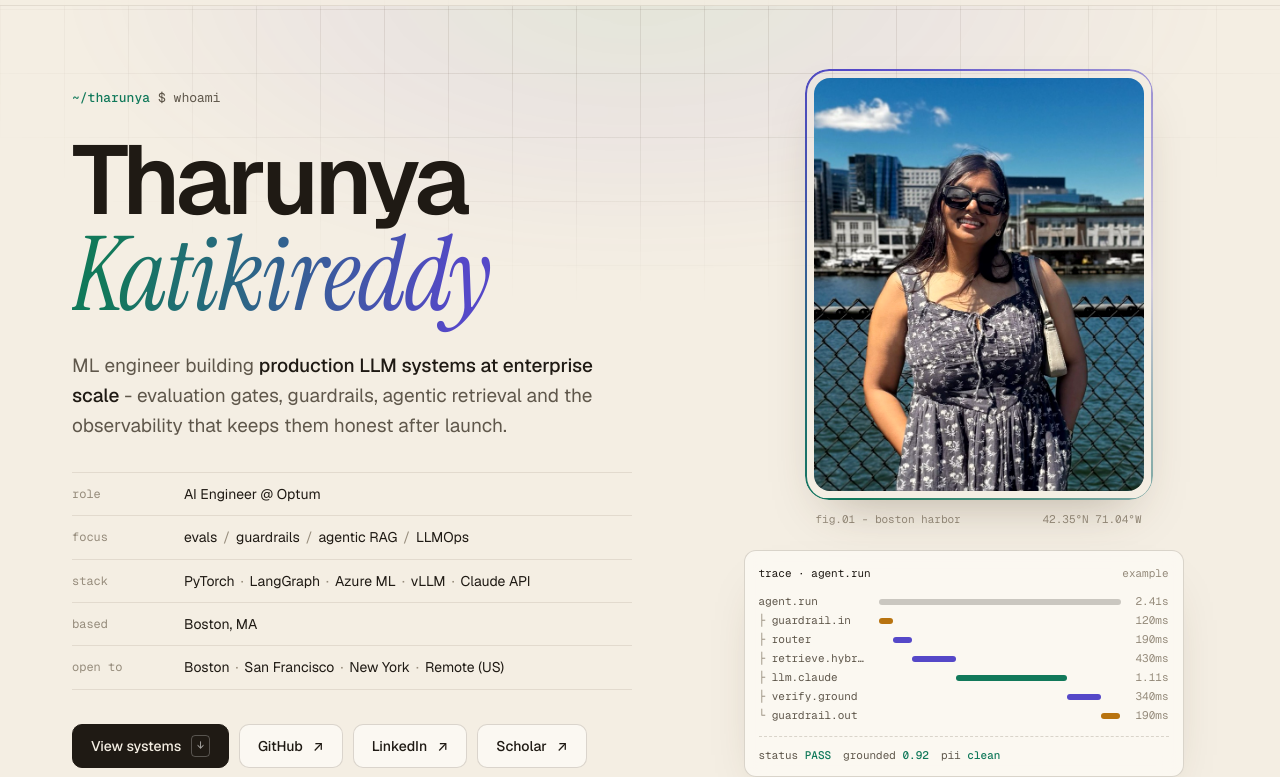
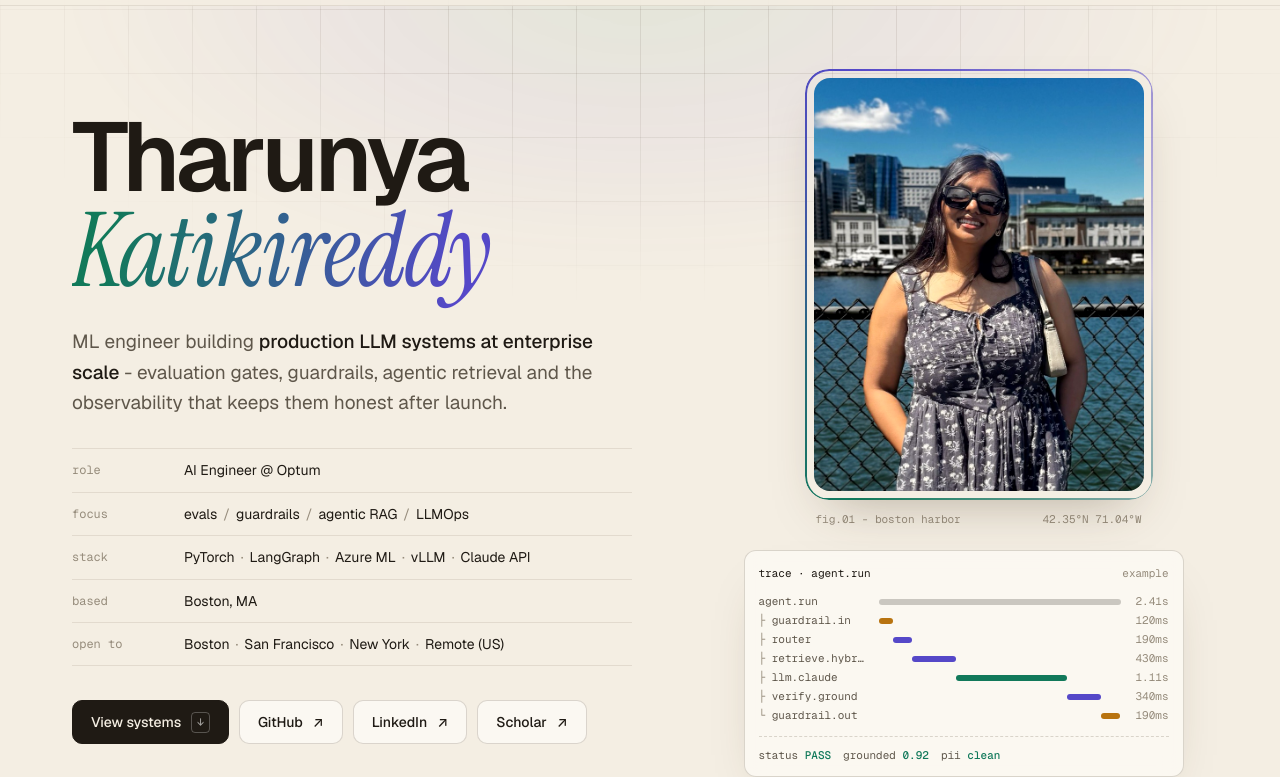
Before and after one commit to tkatikireddy/tkatikireddy.github.io, a plain HTML site: page index.html in a window 1280 px wide. Shown: the part 55-832 px from the top of the page. Drawn offline with nearby package versions, Linux system fonts and the light colour scheme.

Commit message:
Remove whoami prompt from hero

```diff
--- a/index.html
+++ b/index.html
@@ -428,7 +428,6 @@
 <header class="hero" id="top">
   <div class="wrap hero-grid">
     <div>
-      <div class="prompt"><b>~/tharunya</b> $ whoami <span class="caret"></span></div>
       <h1 class="name">Tharunya<br><span class="serif">Katikireddy</span></h1>
       <p class="lede">ML engineer building <strong>production LLM systems at enterprise scale</strong> - evaluation gates, guardrails, agentic retrieval and the observability that keeps them honest after launch.</p>
       <dl class="spec">
```
